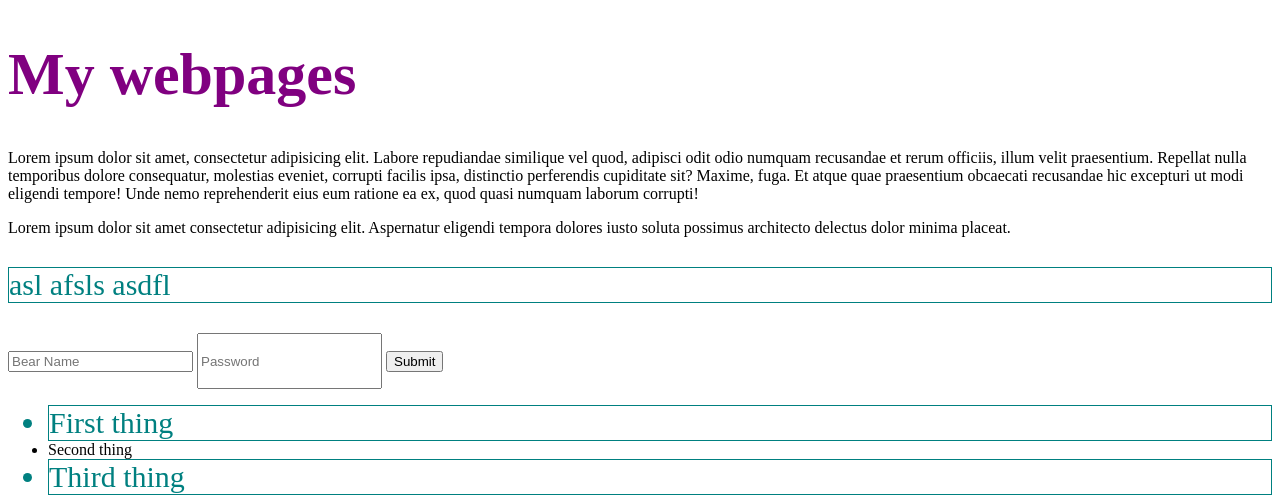
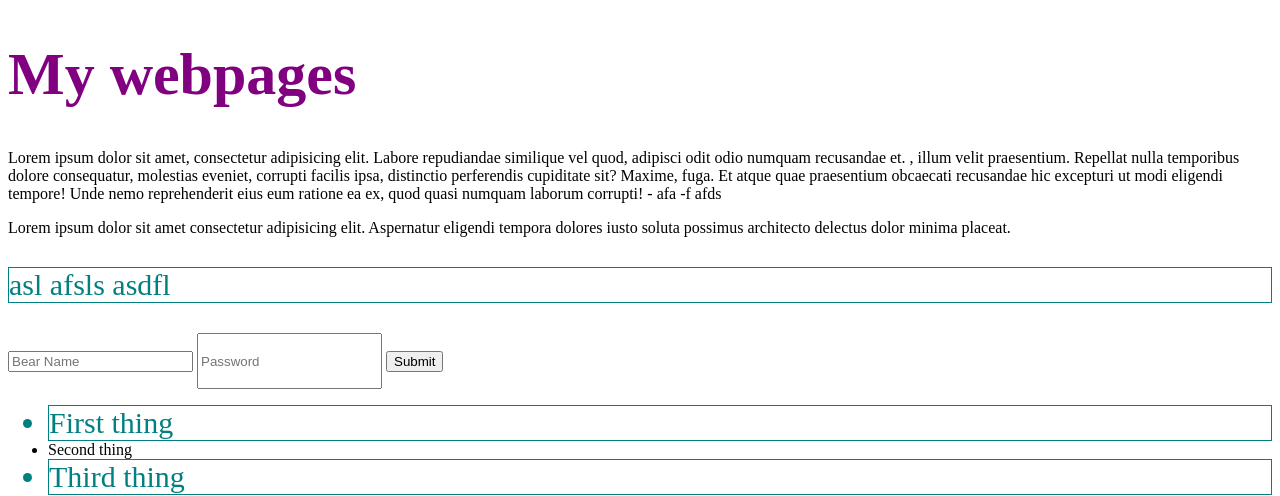
Before and after one commit to umeshraj/udemy_the_modern_js_bootcamp_2020, a plain HTML site: page 14_twisting_dom/index.html in a window 1280 px wide. Shown: the top 496 px of the page. Drawn offline with Linux system fonts and the light colour scheme; files whose address does not match are found by name.

Commit message:
innertext and textcontent

```diff
--- a/14_twisting_dom/app.js
+++ b/14_twisting_dom/app.js
@@ -0,0 +1,3 @@
+// Text element
+// const h1 = document.querySelector("h1");
+// console.log(h1.innerText);
--- a/14_twisting_dom/index.html
+++ b/14_twisting_dom/index.html
@@ -12,16 +12,21 @@
   </head>
   <body>
     <h1 class="header">My webpages</h1>
-    <p>
+    <p id="main">
       Lorem ipsum dolor sit amet, consectetur adipisicing elit. Labore
-      repudiandae similique vel quod, adipisci odit odio numquam recusandae et
-      rerum officiis, illum velit praesentium. Repellat nulla temporibus dolore
-      consequatur, molestias eveniet, corrupti facilis ipsa, distinctio
-      perferendis cupiditate sit? Maxime, fuga. Et atque quae praesentium
-      obcaecati recusandae hic excepturi ut modi eligendi tempore! Unde nemo
-      reprehenderit eius eum ratione ea ex, quod quasi numquam laborum corrupti!
+      repudiandae similique vel quod, adipisci odit odio numquam recusandae et.
+
+      <b style="display:none">Rerum officiis</b>, illum velit praesentium.
+      Repellat nulla temporibus dolore consequatur, molestias eveniet, corrupti
+      facilis ipsa, distinctio perferendis cupiditate sit? Maxime, fuga. Et
+      atque quae praesentium obcaecati recusandae hic excepturi ut modi eligendi
+      tempore! Unde nemo reprehenderit eius eum ratione ea ex, quod quasi
+      numquam laborum corrupti! - afa -f afds
+      <script>
+        console.log("Hello, everone");
+      </script>
     </p>
-    <p id="main">
+    <p id="main2">
       Lorem ipsum dolor sit amet consectetur adipisicing elit. Aspernatur
       eligendi tempora dolores iusto soluta possimus architecto delectus dolor
       minima placeat.
```
